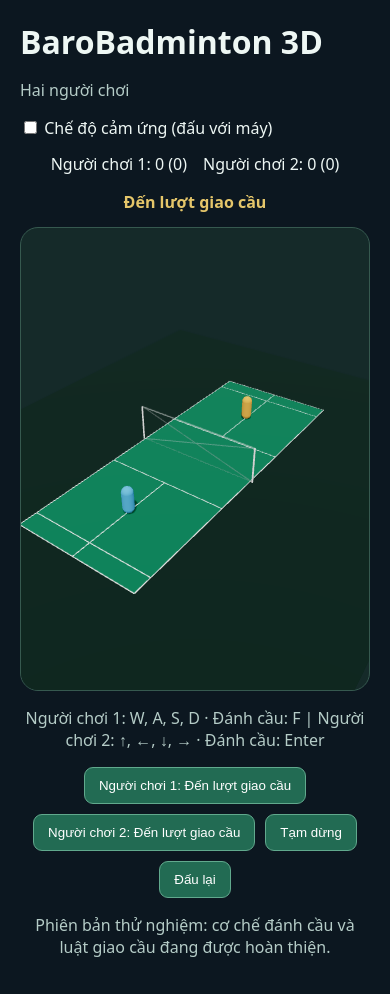
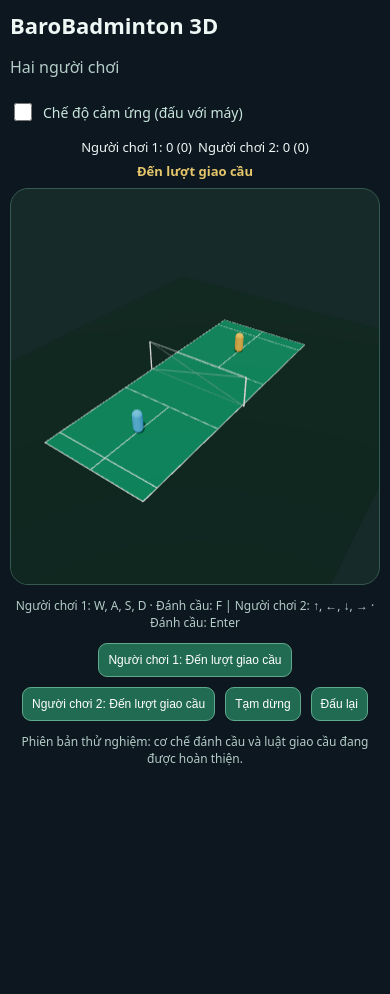
Before and after one commit to barotri-ton/BaroBadminton, a React (Vite) app: page / in a window 390 px wide. After the commit the page ends 844 px from the top, so only its background shows below. Built offline with nearby package versions, Linux system fonts and the light colour scheme.

Commit message:
style: responsive landscape-friendly mobile touch controls

```diff
--- a/src/style.css
+++ b/src/style.css
@@ -1,3 +1,5 @@
 *{box-sizing:border-box}body{margin:0;background:#0c1720;color:#eef7f4;font-family:system-ui,'Segoe UI',sans-serif}main{max-width:1200px;margin:auto;padding:20px}h1{margin:0}header p,footer{color:#b5ccc7}.scene{height:min(70vh,690px);border:1px solid #36594f;border-radius:18px;overflow:hidden;background:#152a29}footer{text-align:center}
 
 .scoreboard{display:flex;align-items:center;justify-content:space-between;gap:16px;flex-wrap:wrap;padding:14px 0;font-variant-numeric:tabular-nums}.scoreboard strong{color:#e5c66a}.actions{display:flex;flex-wrap:wrap;justify-content:center;gap:10px}.actions button{background:#226b53;color:white;border:1px solid #61a98d;border-radius:9px;padding:10px 14px;cursor:pointer}.actions button:hover{background:#2c896a}@media(max-width:600px){.scene{height:55vh}.scoreboard{justify-content:center;text-align:center}.scoreboard strong{width:100%;order:3}}
+
+html,body,#root{min-height:100%;overscroll-behavior:none}button,.joystick{touch-action:none;-webkit-user-select:none;user-select:none}.mode-toggle{display:inline-flex;gap:8px;align-items:center;font-size:14px;color:#c9e5dc;margin:6px 0}.mode-toggle input{width:18px;height:18px;accent-color:#39b788}.touch-controls{display:flex;align-items:center;justify-content:space-between;gap:22px;padding:14px 10px;max-width:560px;margin:auto;touch-action:none}.joystick{width:118px;height:118px;border-radius:50%;background:rgba(86,181,154,.18);border:3px solid #61a98d;position:relative;display:grid;place-items:center;flex:none}.joystick-knob{width:55px;height:55px;border-radius:50%;background:#56b99a;box-shadow:0 2px 12px #0008;pointer-events:none}.hit-button{border-radius:50%;width:120px;height:120px;border:2px solid #f3c46c;background:#9d4d26;color:white;font-weight:700;font-size:16px;touch-action:none}.hit-button:active{background:#cf713b}.scene canvas{touch-action:none}@media(max-width:650px){main{padding:10px}h1{font-size:22px}.scene{height:47dvh;min-height:250px}.scoreboard{font-size:13px;gap:6px;padding:8px 0}.touch-controls{padding:8px 14px}.joystick{width:100px;height:100px}.hit-button{width:105px;height:105px;font-size:14px}footer{font-size:12px}.actions button{font-size:12px;padding:9px}}
```
